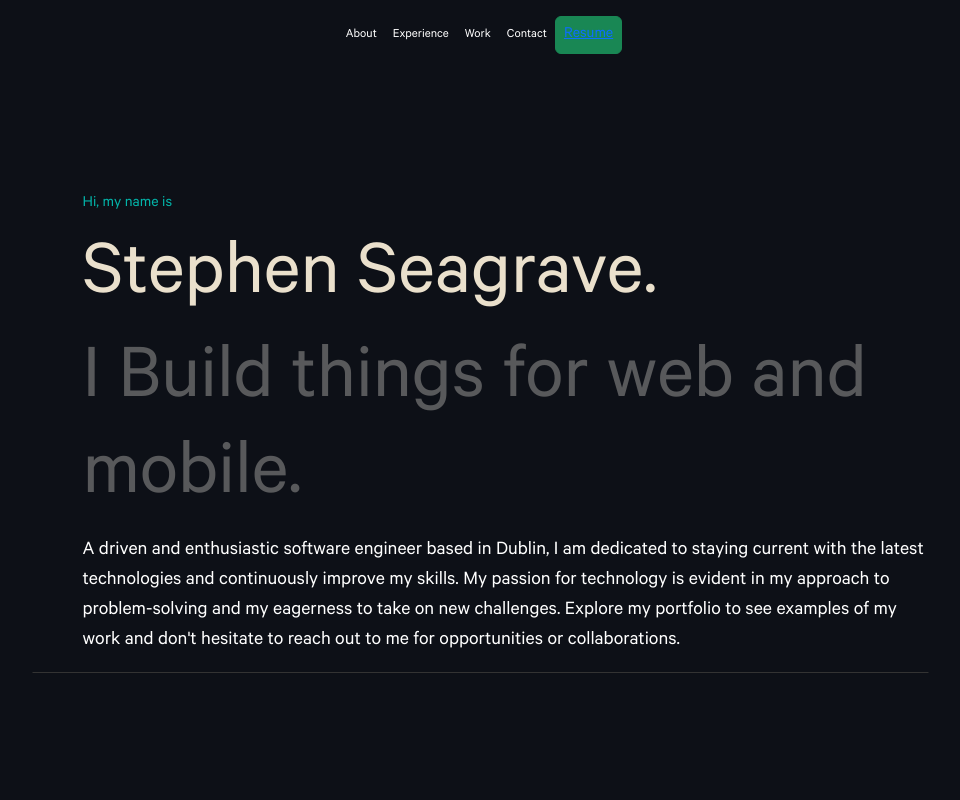
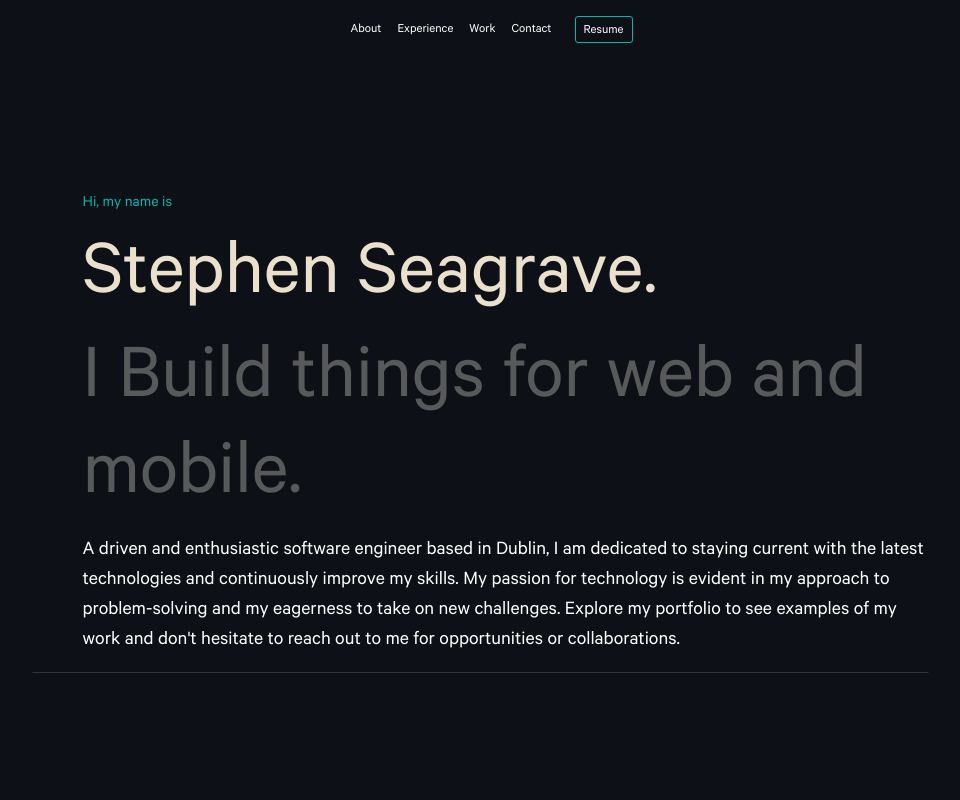
Before and after one commit to nemixu/portfolio_v2, a React (Create React App) app: page / in a window 1280 px wide. Shown: the top 800 px of the page, without its empty margins (160-1120 px from the left). Built offline with nearby package versions, Linux system fonts and the light colour scheme; a web font is replaced by a local one.

Commit message:
add button class

```diff
--- a/src/components/NavigationBar.jsx
+++ b/src/components/NavigationBar.jsx
@@ -48,7 +48,7 @@ function NavigationBar() {
                   Contact
                 </a>
               </li>
-              <button className="btn btn-success nav-main-list-items px-2">
+              <button className="button-main nav-main-list-items px-2">
                 <a
                   className="font-weight-bold"
                   aria-label="cv"
```
